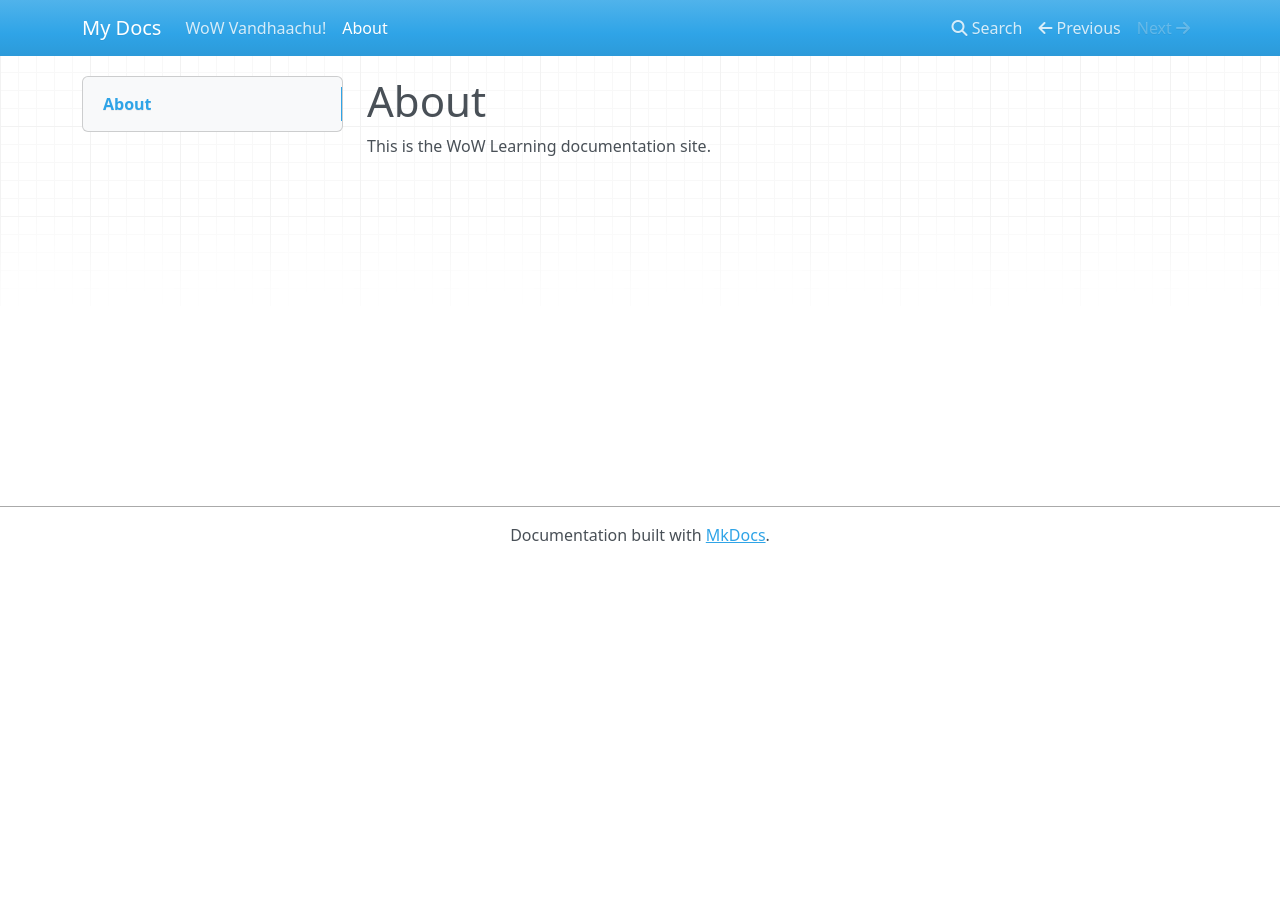
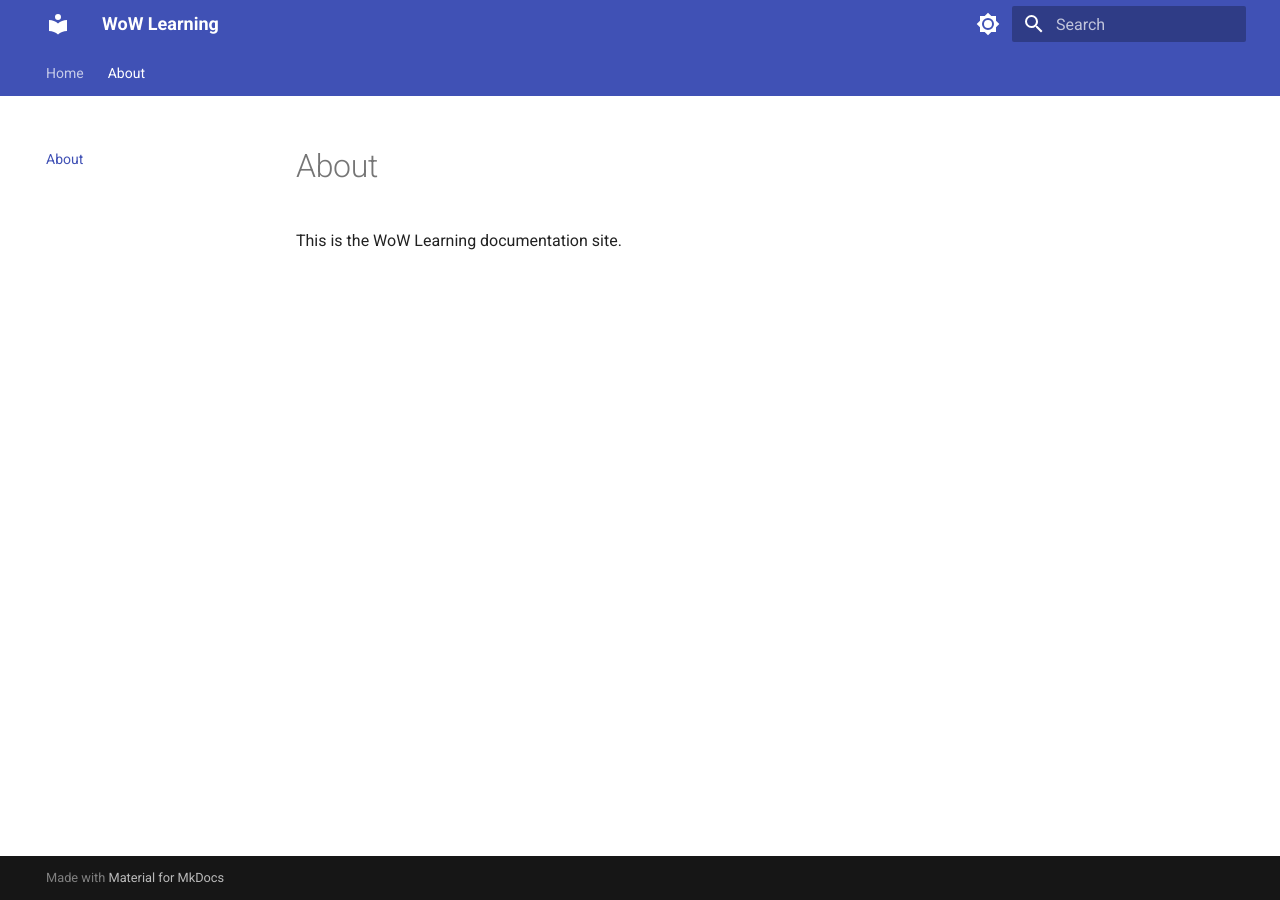
Before and after one commit to wheelocity/wow_learning, an MkDocs documentation site: the page built from docs/about.md, in a window 1280 px wide. Built offline with MkDocs 1.6.1 and Material for MkDocs 9.7.7, drawn with Linux system fonts in a browser that asks for light colours; nearby versions of some CDN libraries.

Commit message:
modified yaml...

```diff
--- a/mkdocs.yml
+++ b/mkdocs.yml
@@ -1 +1,45 @@
-site_name: My Docs
+site_name: WoW Learning
+site_description: Learning resources for learning data analytics and visualizations.
+site_author: Sreenath
+site_url: https://wheelocity.github.io/wow_learning/
+
+theme:
+  name: material
+  features:
+    - navigation.tabs
+    - navigation.sections
+    - navigation.expand
+    - navigation.top
+    - search.highlight
+    - search.share
+  palette:
+    # Light mode
+    - scheme: default
+      primary: indigo
+      accent: indigo
+      toggle:
+        icon: material/brightness-7
+        name: Switch to dark mode
+    # Dark mode
+    - scheme: slate
+      primary: indigo
+      accent: indigo
+      toggle:
+        icon: material/brightness-4
+        name: Switch to light mode
+
+nav:
+  - Home: index.md
+  - About: about.md
+
+plugins:
+  - search
+
+markdown_extensions:
+  - pymdownx.highlight
+  - pymdownx.superfences
+  - pymdownx.tasklist:
+      custom_checkbox: true
+  - pymdownx.emoji:
+      emoji_index: !!python/name:materialx.emoji.twemoji
+      emoji_generator: !!python/name:materialx.emoji.to_svg
```
